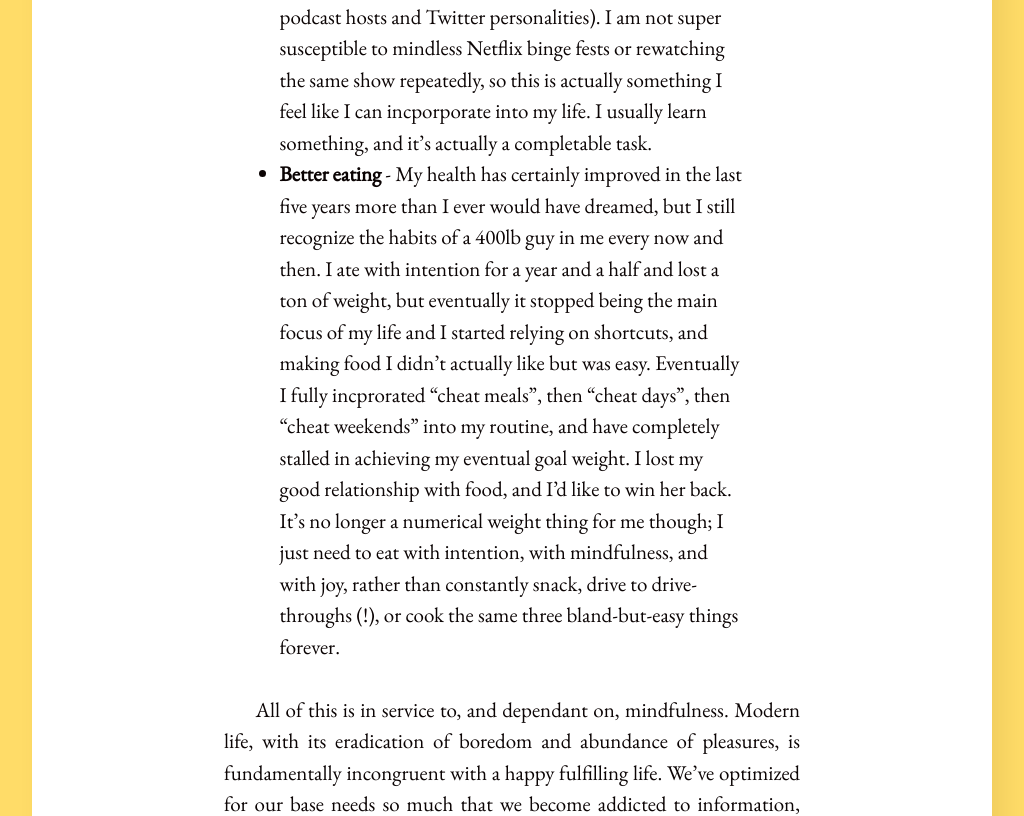
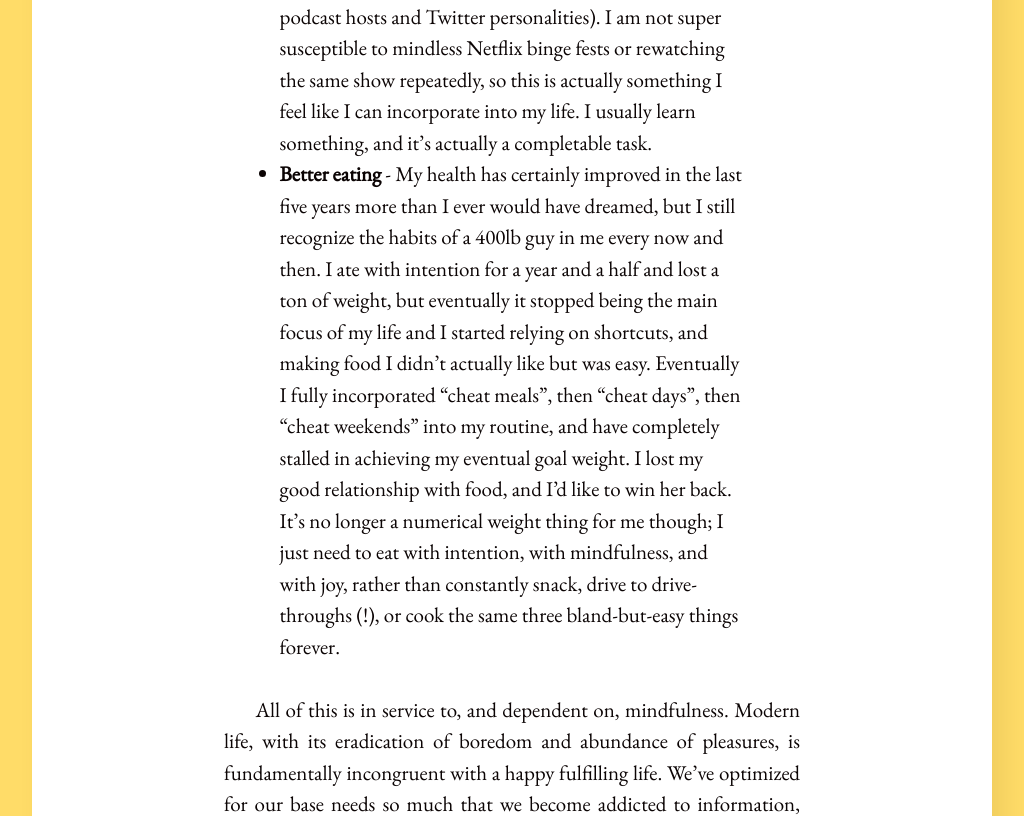
Before and after one commit to mrmikedrum/blog, a Jekyll site: the page built from _posts/2021-01-02-year-of-intention.md, in a window 1280 px wide. Shown: the part 2551-3367 px from the top of the page, without its empty margins (128-1152 px from the left). Built offline with Jekyll 4.4.1, drawn with Linux system fonts in a browser that asks for light colours; some of the changed text lies outside the part shown.

Commit message:
spelling corrections

```diff
--- a/_posts/2021-01-02-year-of-intention.md
+++ b/_posts/2021-01-02-year-of-intention.md
@@ -17,7 +17,7 @@ It's a subtle difference from last year, and I'm still discovering the meaning i
 
 What are my new _intentions_? Well, of course, here I'm still pretty basic.
 * **Better information** - More books, less daily news cycle. I have found that there's a big difference in terms of quality/value, and even just in how my brain reacts to things, the longer it takes to make it. Podcasts, YouTube videos, and Twitter feeds are pretty information dense, but wisdom light. There are [lots](https://podcasts.apple.com/us/podcast/what-trump-can-teach-us-about-con-law/id1242537529) [of](https://www.youtube.com/watch?v=NVGuFdX5guE) [exceptions](https://twitter.com/naval/status/1002103360646823936) though, and those are the things I'll try to keep distilling down to. I'll stay engaged with the happenings of the world, but probably with minimal commentary, as that's where it really just becomes pollution for my brain.
-* **Better entertainment** - More movies, less video games. I currently have a love/hate relationship with [Hearthstone](https://playhearthstone.com/), in that I find it a genuinely well-designed and satisfying game most of the time, but it's also a _forever game_ - something that I could literally play for the rest of my life and ultimately accomplish nothing. On the flipside, I've actually realized how much more I benefit from watching movies and TV shows, especially those that I have been recommended by my favorite internet friends (read: podcast hosts and Twitter personalities). I am not super susceptible to mindless Netflix binge fests or rewatching the same show repeatedly, so this is actually something I feel like I can incporporate into my life. I usually learn something, and it's actually a completable task.
-* **Better eating** - My health has certainly improved in the last five years more than I ever would have dreamed, but I still recognize the habits of a 400lb guy in me every now and then. I ate with intention for a year and a half and lost a ton of weight, but eventually it stopped being the main focus of my life and I started relying on shortcuts, and making food I didn't actually like but was easy. Eventually I fully incprorated "cheat meals", then "cheat days", then "cheat weekends" into my routine, and have completely stalled in achieving my eventual goal weight. I lost my good relationship with food, and I'd like to win her back. It's no longer a numerical weight thing for me though; I just need to eat with intention, with mindfulness, and with joy, rather than constantly snack, drive to drive-throughs (!), or cook the same three bland-but-easy things forever.
+* **Better entertainment** - More movies, less video games. I currently have a love/hate relationship with [Hearthstone](https://playhearthstone.com/), in that I find it a genuinely well-designed and satisfying game most of the time, but it's also a _forever game_ - something that I could literally play for the rest of my life and ultimately accomplish nothing. On the flipside, I've actually realized how much more I benefit from watching movies and TV shows, especially those that I have been recommended by my favorite internet friends (read: podcast hosts and Twitter personalities). I am not super susceptible to mindless Netflix binge fests or rewatching the same show repeatedly, so this is actually something I feel like I can incorporate into my life. I usually learn something, and it's actually a completable task.
+* **Better eating** - My health has certainly improved in the last five years more than I ever would have dreamed, but I still recognize the habits of a 400lb guy in me every now and then. I ate with intention for a year and a half and lost a ton of weight, but eventually it stopped being the main focus of my life and I started relying on shortcuts, and making food I didn't actually like but was easy. Eventually I fully incorporated "cheat meals", then "cheat days", then "cheat weekends" into my routine, and have completely stalled in achieving my eventual goal weight. I lost my good relationship with food, and I'd like to win her back. It's no longer a numerical weight thing for me though; I just need to eat with intention, with mindfulness, and with joy, rather than constantly snack, drive to drive-throughs (!), or cook the same three bland-but-easy things forever.
 
-All of this is in service to, and dependant on, mindfulness. Modern life, with its eradication of boredom and abundance of pleasures, is fundamentally incongruent with a happy fulfilling life. We've optimized for our base needs so much that we become addicted to information, entertainment, and eating. Addiction is by definition a lack of control, and I've recognized that in myself more the past year than ever before. I believe that being mindful and intentional with more of my life will ultimately help me wrest control back from my monkey brain, as often as I can, and free me to chase my values.
+All of this is in service to, and dependent on, mindfulness. Modern life, with its eradication of boredom and abundance of pleasures, is fundamentally incongruent with a happy fulfilling life. We've optimized for our base needs so much that we become addicted to information, entertainment, and eating. Addiction is by definition a lack of control, and I've recognized that in myself more the past year than ever before. I believe that being mindful and intentional with more of my life will ultimately help me wrest control back from my monkey brain, as often as I can, and free me to chase my values.
```
Also changed, not shown: _posts/2020-06-07-welcome-to-this.md (+1 -1 lines).
